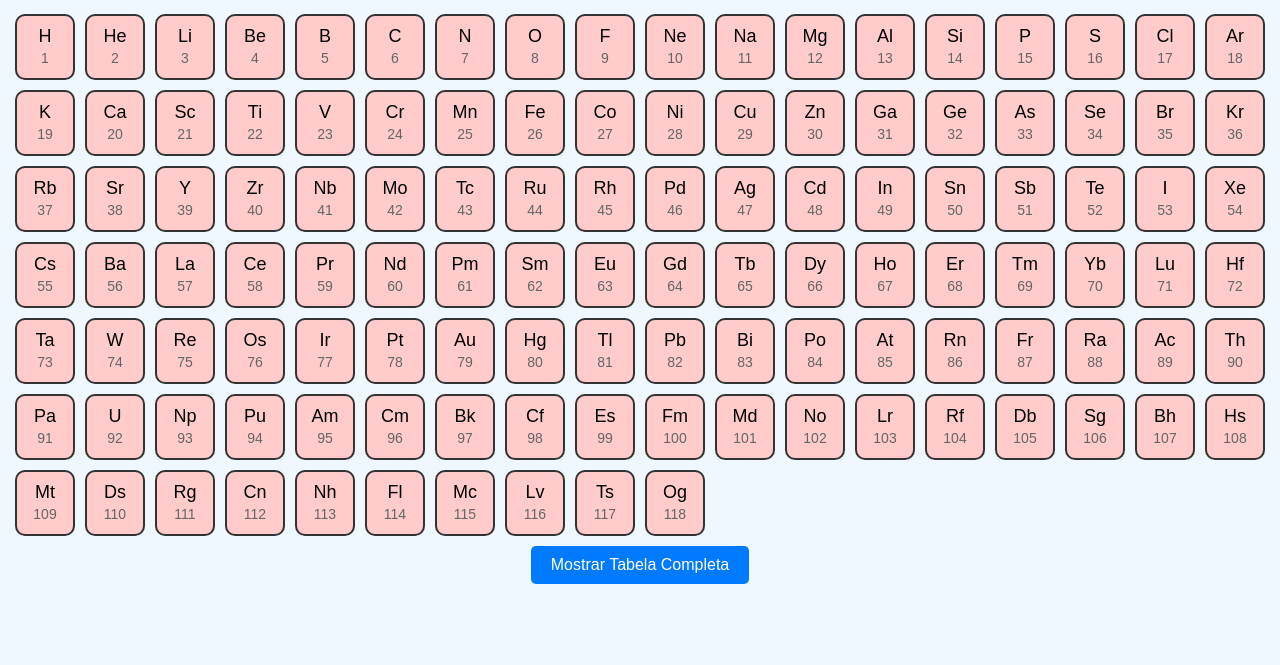
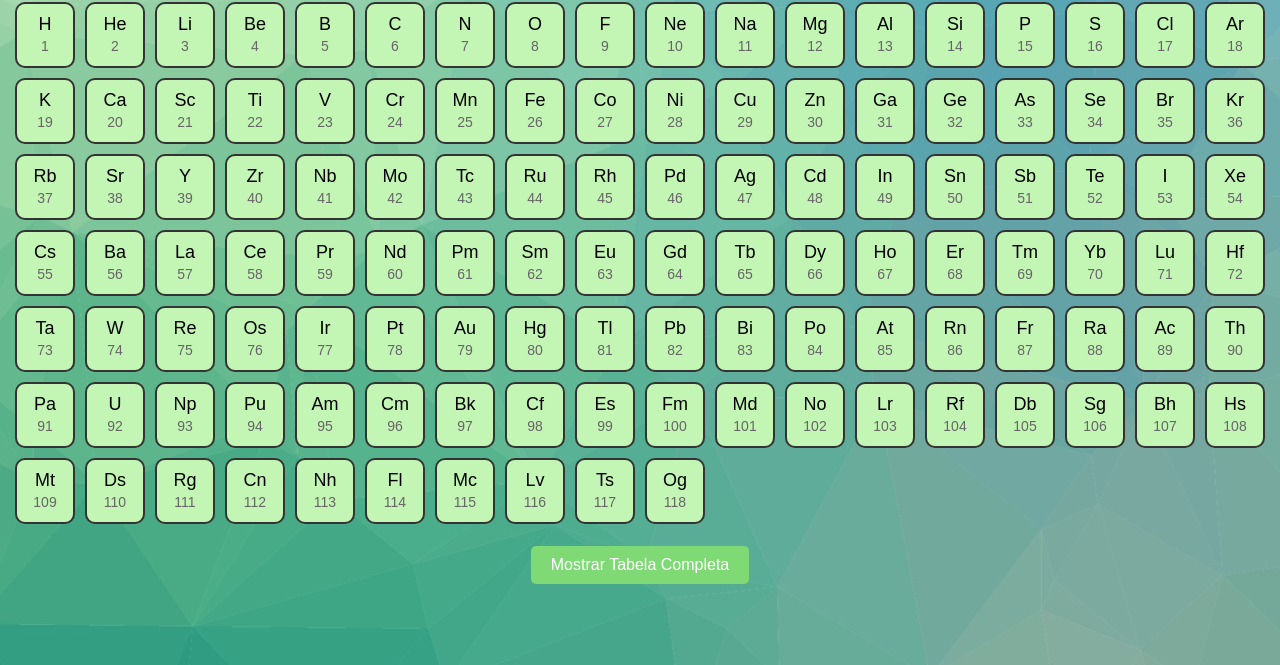
Before and after one commit to GuilhermeMorettoDeitos/Tabela-Periodica, a plain HTML site: page index.html in a window 1280 px wide. Shown: the part 135-800 px from the top of the page. Drawn offline with Linux system fonts and the light colour scheme.

Commit message:
update science fair
Updates:
background image;
new pallet colors;
logo icon added;

```diff
--- a/index.html
+++ b/index.html
@@ -5,6 +5,7 @@
     <meta name="viewport" content="width=device-width, initial-scale=1.0">
     <title>Tabela Periódica para Crianças</title>
     <link rel="stylesheet" href="styles.css">
+    <link rel="icon" href="images/logo.png" type="image/x-icon">
 </head>
 <body>
     <div class="container">
--- a/styles.css
+++ b/styles.css
@@ -1,11 +1,17 @@
 body {
     font-family: Arial, sans-serif;
     background-color: #f0f8ff;
+    background-image: url(Images/background.png);
+    background-repeat: no-repeat;
+    background-size: 50%; /* Ajusta o tamanho da imagem para 50% da largura da tela */
+    background-position: center; /* Centraliza a imagem no meio da tela */
+    background-attachment: fixed; /* Faz a imagem rolar com a página */
     display: flex;
     justify-content: center;
     align-items: center;
     height: 100vh;
     margin: 0;
+    background-size: auto;
 }
 
 .container {
@@ -25,7 +31,7 @@ h1 {
 }
 
 .element {
-    background-color: #ffcccb;
+    background-color: #c3f5b4;
     border: 2px solid #333;
     border-radius: 10px;
     padding: 10px;
@@ -59,7 +65,7 @@ h1 {
 }
 
 button {
-    background-color: #ff6f61;
+    background-color: #86f77c;
     border: none;
     border-radius: 5px;
     color: white;
@@ -85,10 +91,10 @@ button:hover {
 
 button {
     padding: 10px 20px;
-    margin: 10px;
+    margin: 22px;
     font-size: 16px;
     cursor: pointer;
-    background-color: #007bff;
+    background-color: #7fda76;
     color: white;
     border: none;
     border-radius: 5px;
@@ -100,7 +106,7 @@ button {
 }
 
 button:hover {
-    background-color: #0056b3;
+    background-color: #44942b;
 }
 
 /* Container da Tabela Completa */
```
Also changed, not shown: Images/background.png (added), Images/logo.png (added), logofull.png (added).
